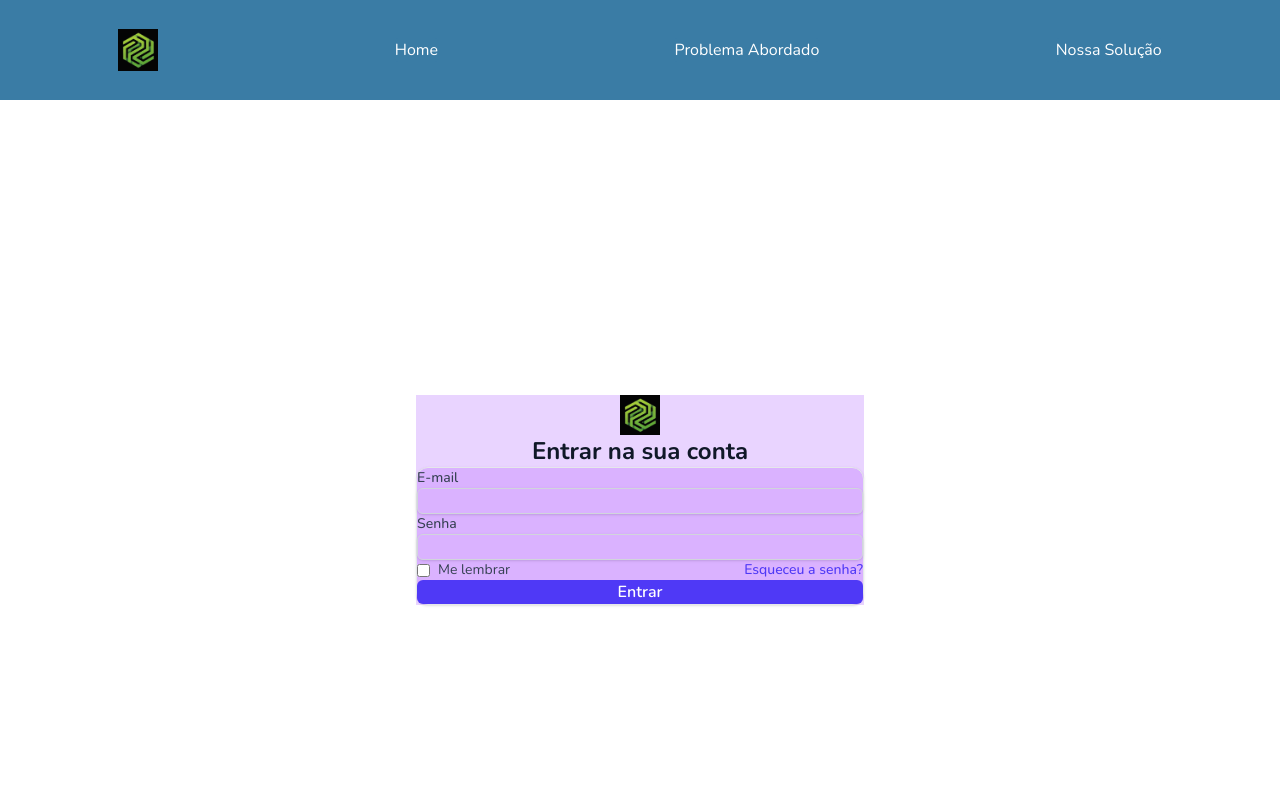
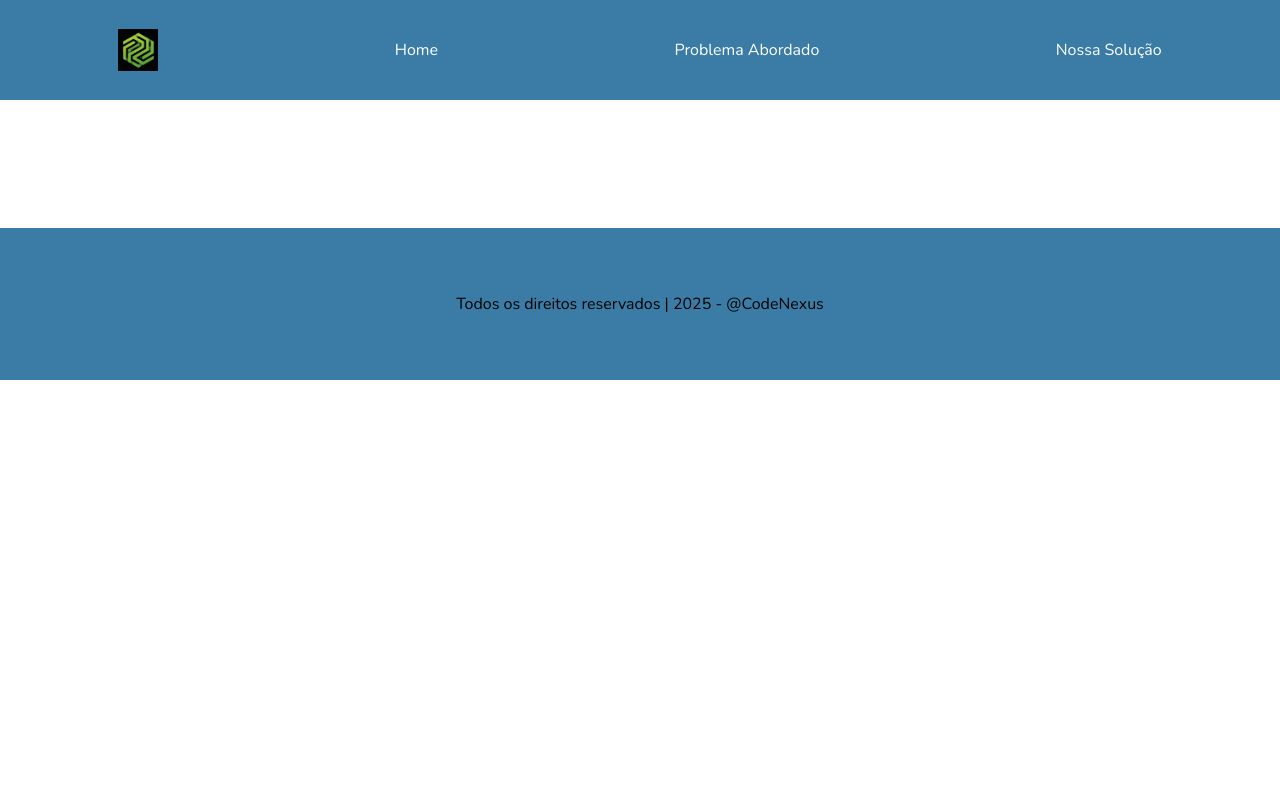
Before and after one commit to GrupoCodeNexus/Sprint_3-WebDev, a React (Vite) app: page / in a window 1280 px wide. Shown: the top 800 px of the page. Built offline with nearby package versions, Linux system fonts and the light colour scheme.

Commit message:
iniciando lógica para o login do usuário

```diff
--- a/src/routes/Login.jsx
+++ b/src/routes/Login.jsx
@@ -1,65 +1,13 @@
 import React from 'react';
 import logo from '../assets/loog.png';
+import { useNavigate } from 'react-router-dom';
 
 const Login = () => {
+
   return (
-    <div className="flex items-center justify-center min-h-screen px-4">
-      <div className="w-full max-w-md bg-purple-200 space-y-6">
-        {/* Logo */}
-        <div className="flex justify-center">
-          <img src={logo} alt='Logo' className='w-10 h-10'/>
+    <>
 
-        </div>
-
-        <h2 className="text-center text-2xl font-bold text-gray-900">
-          Entrar na sua conta
-        </h2>
-
-        <div className="bg-purple-300 p-8 rounded-xl shadow border border-gray-200 space-y-6">
-          {/* Login e senha */}
-          <form className="space-y-4">
-            <div>
-              <label className="block text-sm font-medium text-gray-700">
-                E-mail
-              </label>
-              <input
-                type="email"
-                required
-                className="mt-1 w-full px-4 py-2 border border-gray-300 rounded-md shadow-sm focus:ring-indigo-500 focus:border-indigo-500"
-              />
-            </div>
-
-            <div>
-              <label className="block text-sm font-medium text-gray-700">
-                Senha
-              </label>
-              <input
-                type="password"
-                required
-                className="mt-1 w-full px-4 py-2 border border-gray-300 rounded-md shadow-sm focus:ring-indigo-500 focus:border-indigo-500"
-              />
-            </div>
-
-            <div className="flex items-center justify-between text-sm">
-              <label className="flex items-center gap-2 text-gray-700">
-                <input type="checkbox" className="form-checkbox" />
-                Me lembrar
-              </label>
-              <a href="#" className="text-indigo-600 hover:underline font-medium">
-                Esqueceu a senha?
-              </a>
-            </div>
-
-            <button
-              type="submit"
-              className="w-full py-2 px-4 bg-indigo-600 text-white font-semibold rounded-md hover:bg-indigo-700 transition"
-            >
-              Entrar
-            </button>
-          </form>
-        </div>
-      </div>
-    </div>
+    </>
   );
 };
 
```
